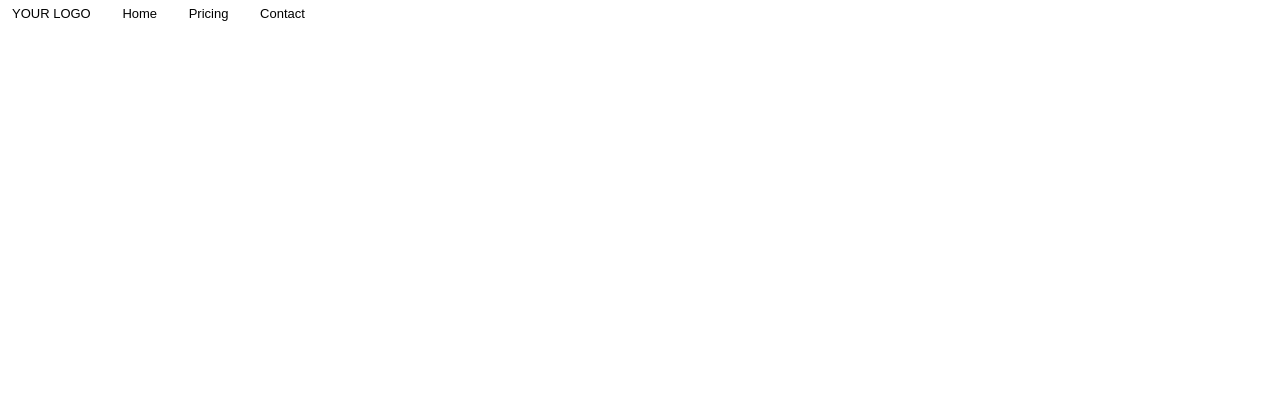
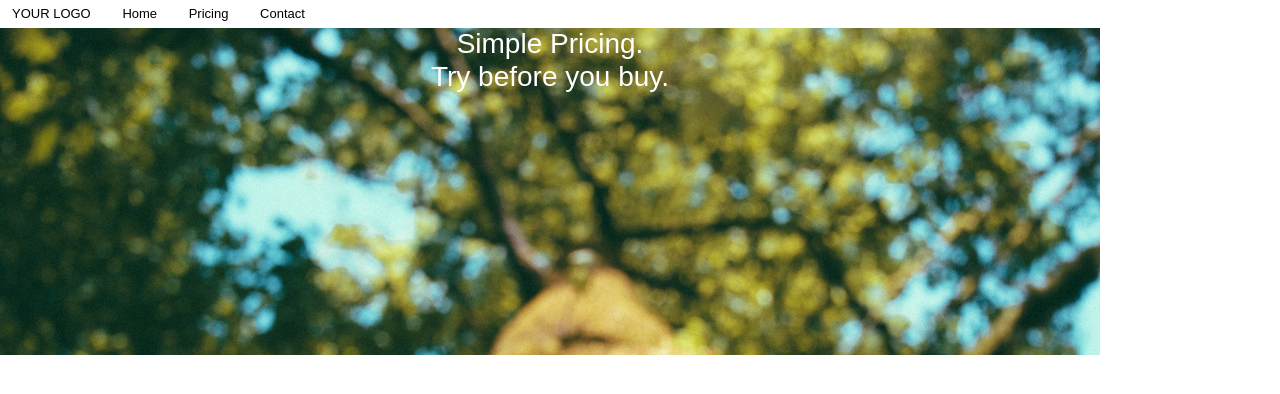
Before and after one commit to farstrider777/simple_pricing, a plain HTML site: page index.html in a window 1280 px wide. Drawn offline with Linux system fonts and the light colour scheme.

Commit message:
added background picture and text for main picture

```diff
--- a/index.html
+++ b/index.html
@@ -14,7 +14,9 @@
     <a href="#">Contact<a>
   </nav>
 
-  <div>
+  <div class="background">
+    Simple Pricing.<br>
+    Try before you buy.
   </div>
 
   <section>
--- a/main.css
+++ b/main.css
@@ -18,3 +18,13 @@ nav a{
   padding-right: 2px;
   font-size: 13px;
 }
+
+.background {
+  background: url(background.jpg);
+  height: 327px;
+  width: 1100px;
+  margin-top: 6px;
+  color: white;
+  text-align: center;
+  font-size: 28px;
+  }
```
